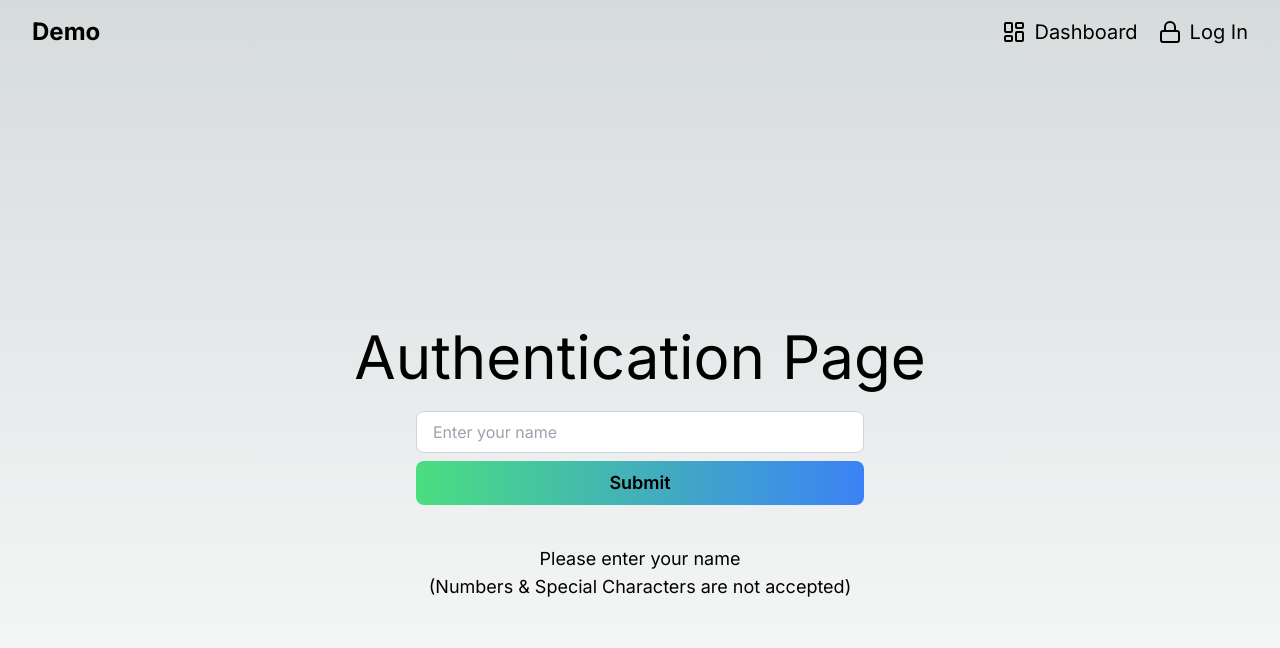
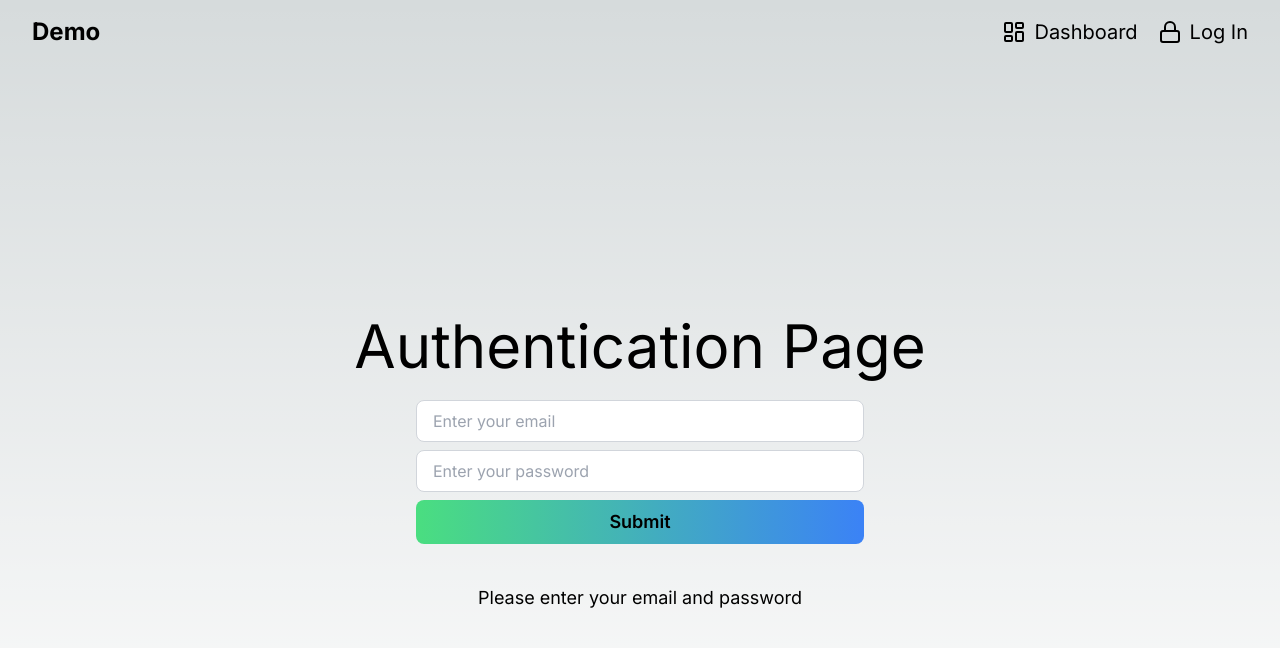
Before and after one commit to mutaremalcolm/demo, a Next.js app: page /authentication in a window 1280 px wide. Shown: the top 648 px of the page. Built offline with nearby package versions, Linux system fonts and the light colour scheme.

Commit message:
feat: adjusted authentication page, added email and password elements

```diff
--- a/src/app/authentication/page.tsx
+++ b/src/app/authentication/page.tsx
@@ -8,41 +8,66 @@ interface InputChangeEvent extends ChangeEvent<HTMLInputElement> {}
 
 type ValidationMessage = string | null;
 
-const inputSchema = z.string()
-  .min(3, { message: "Name must be at least 3 characters long" })
-  .max(16, { message: "Name must be at most 16 characters long" })
-  .regex(/^[A-Za-z\s]+$/, { message: "Name can only contain letters and spaces" });
+// Validation schema for email
+const emailSchema = z.string()
+  .email({ message: "Invalid email format" });
 
+// Validation schema for password
+const passwordSchema = z.string()
+  .min(6, { message: "Password must be at least 6 characters long" })
+  .max(16, { message: "Password must be at most 16 characters long" })
+  .regex(/^(?=.*[A-Z])(?=.*[0-9])(?=.*[!@#$%^&*])[A-Za-z0-9!@#$%^&*]+$/, {
+    message: "Password must contain at least one uppercase letter, one number, and one special character"
+  });
 
 function Authentication() {
-  const [inputValue, setInputValue] = useState('');
-  const [error, setError] = useState<ValidationMessage>(null);
+  const [email, setEmail] = useState('');
+  const [password, setPassword] = useState('');
+  const [emailError, setEmailError] = useState<ValidationMessage>(null);
+  const [passwordError, setPasswordError] = useState<ValidationMessage>(null);
   const [submitted, setSubmitted] = useState(false);
 
-  const handleInputChange = (e: InputChangeEvent) => {
+  const handleEmailChange = (e: InputChangeEvent) => {
     const value = e.target.value;
-    setInputValue(value);
-    validateInput(value);
+    setEmail(value);
+    validateEmail(value);
   };
 
-  const validateInput = (value: string) => {
+  const handlePasswordChange = (e: InputChangeEvent) => {
+    const value = e.target.value;
+    setPassword(value);
+    validatePassword(value);
+  };
+
+  const validateEmail = (value: string) => {
     try {
-      inputSchema.parse(value);
-      setError(null);
+      emailSchema.parse(value);
+      setEmailError(null);
     } catch (validationError) {
       if (validationError instanceof z.ZodError) {
-        setError(validationError.errors[0].message);
+        setEmailError(validationError.errors[0].message);
+      }
+    }
+  };
+
+  const validatePassword = (value: string) => {
+    try {
+      passwordSchema.parse(value);
+      setPasswordError(null);
+    } catch (validationError) {
+      if (validationError instanceof z.ZodError) {
+        setPasswordError(validationError.errors[0].message);
       }
     }
   };
 
   const handleSubmit = (e: FormEvent) => {
     e.preventDefault();
-    if (inputValue.trim() === '') {
+    if (email.trim() === '' || password.trim() === '') {
       return;
     }
     setSubmitted(true);
-    toast.success("Name Valid!! Please proceed to the Dashboard")
+    toast.success("Authentication successful! Proceeding to the Dashboard")
   };
 
   return (
@@ -50,14 +75,23 @@ function Authentication() {
       <h1 className="text-4xl text-center lg:text-6xl">Authentication Page</h1>
       <form onSubmit={handleSubmit} className="max-w-md w-full">
         <input
-          type="text"
-          value={inputValue}
-          onChange={handleInputChange}
-          placeholder="Enter your name"
+          type="email"
+          value={email}
+          onChange={handleEmailChange}
+          placeholder="Enter your email"
           className="border border-gray-300 text-black rounded-lg px-4 py-2 w-full focus:outline-none
           focus:ring focus:border-blue-500"
         />
-        {error && <div className="text-red-500">{error}</div>}
+        {emailError && <div className="text-red-500">{emailError}</div>}
+        <input
+          type="password"
+          value={password}
+          onChange={handlePasswordChange}
+          placeholder="Enter your password"
+          className="border border-gray-300 text-black rounded-lg px-4 py-2 w-full focus:outline-none
+          focus:ring focus:border-blue-500 mt-2"
+        />
+        {passwordError && <div className="text-red-500">{passwordError}</div>}
         <button
           type="submit"
           className="mt-2 text-lg font-semibold rounded-lg px-4 py-2 w-full bg-gradient-to-r from-green-400
@@ -69,8 +103,7 @@ function Authentication() {
       {submitted ? (
         <p className="mt-4 text-lg"></p>
       ) : (
-        <p className="mt-4 text-lg text-center">Please enter your name <br/>
-        (Numbers & Special Characters are not accepted)</p>
+        <p className="mt-4 text-lg text-center">Please enter your email and password</p>
       )}
     </main>
   );
```
